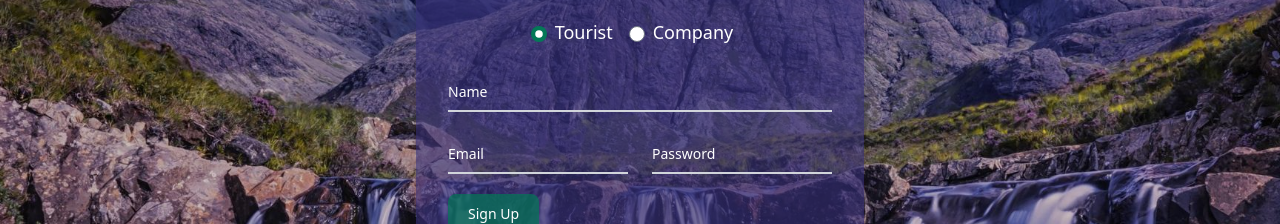
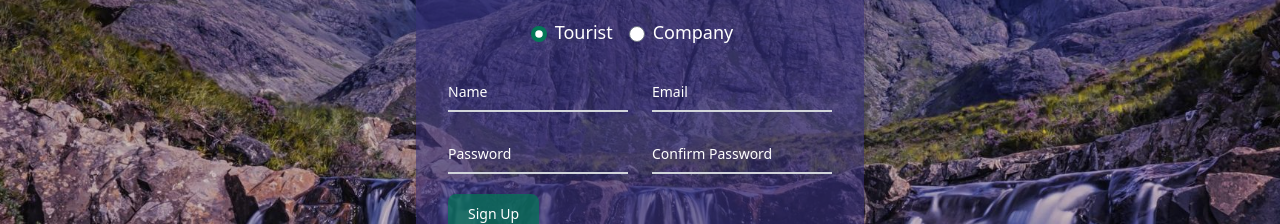
Before and after one commit to ayesharashid11/TripTales-project, a React (Vite) app in the folder client/: page /signup in a window 1280 px wide. Shown: the part 274-498 px from the top of the page. Built offline with nearby package versions, Linux system fonts and the light colour scheme.

Commit message:
"Refactor Signup form layout and add confirm password field;

```diff
--- a/client/src/screens/Signup.jsx
+++ b/client/src/screens/Signup.jsx
@@ -65,6 +65,7 @@
           <form className="space-y-5" onSubmit={handleSubmit}>
             {userType === 'tourist' && (
               <>
+                <div className="grid md:grid-cols-2 md:gap-6">
                   <div className="relative z-0 w-full group">
                     <input
                       type="text"
@@ -83,7 +84,6 @@
                       Name
                     </label>
                   </div>
-                <div className="grid md:grid-cols-2 md:gap-6">
                   <div className="relative z-0 w-full group">
                     <input type="text" name="email" id="email" className="block py-2.5 px-0 w-full text-sm text-white bg-transparent border-0 border-b-2 border-gray-300 appearance-none focus:outline-none focus:ring-0 focus:border-blue-600 peer"
                       placeholder=" "
@@ -98,6 +98,8 @@
                       Email
                     </label>
                   </div>
+                </div>
+                <div className="grid md:grid-cols-2 md:gap-6">
                   <div className="relative z-0 w-full group">
                     <input type="password" name="password" id="password" className="block py-2.5 px-0 w-full text-sm text-white bg-transparent border-0 border-b-2 border-gray-300 appearance-none focus:outline-none focus:ring-0 focus:border-blue-600 peer"
                       placeholder=" "
@@ -109,6 +111,18 @@
                       <p className="text-red-400 text-sm">{errors.password}</p>
                     ) : null}
                     <label htmlFor="password" className="peer-focus:font-medium absolute text-sm text-white  duration-300 transform -translate-y-6 scale-75 top-3 -z-10 origin-[0] peer-focus:left-0 peer-focus:text-white  peer-placeholder-shown:scale-100 peer-placeholder-shown:translate-y-0 peer-focus:scale-75 peer-focus:-translate-y-6">Password</label>
+                  </div>
+                  <div className="relative z-0 w-full group">
+                    <input type="password" name="confirm_password" id="confirm_password" className="block py-2.5 px-0 w-full text-sm text-white bg-transparent border-0 border-b-2 border-gray-300 appearance-none focus:outline-none focus:ring-0 focus:border-blue-600 peer"
+                      placeholder=" " required
+                      value={values.confirm_password}
+                      onChange={handleChange}
+                      onBlur={handleBlur}
+                    />
+                    {errors.confirm_password && touched.confirm_password ? (
+                      <p className="text-red-400 text-sm">{errors.confirm_password}</p>
+                    ) : null}
+                    <label htmlFor="confirm_password" className="peer-focus:font-medium absolute text-sm text-white  duration-300 transform -translate-y-6 scale-75 top-3 -z-10 origin-[0] peer-focus:left-0 peer-focus:text-white  peer-placeholder-shown:scale-100 peer-placeholder-shown:translate-y-0 peer-focus:scale-75 peer-focus:-translate-y-6">Confirm Password</label>
                   </div>
                 </div>
               </>
```
Also changed, not shown: 5 other files (tests, documents, lock files or other folders). Lines whose indentation alone changed are shown as unchanged.
